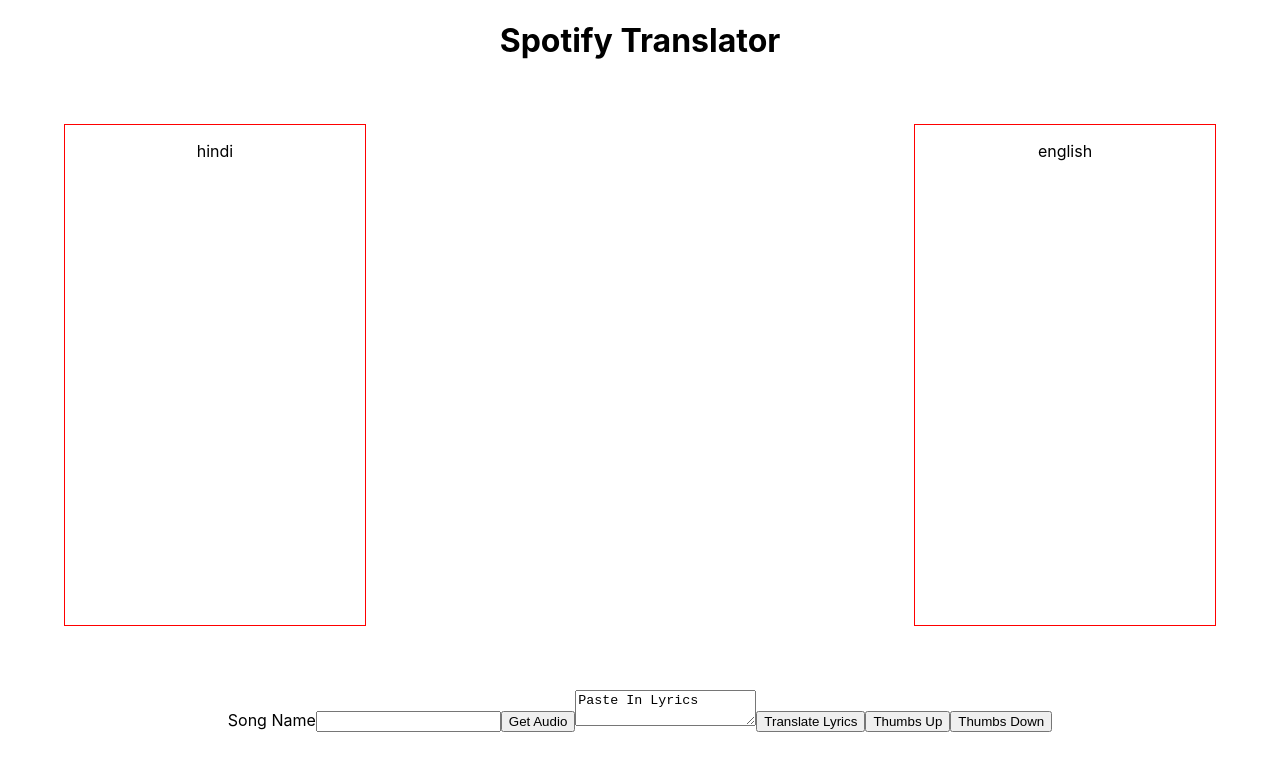
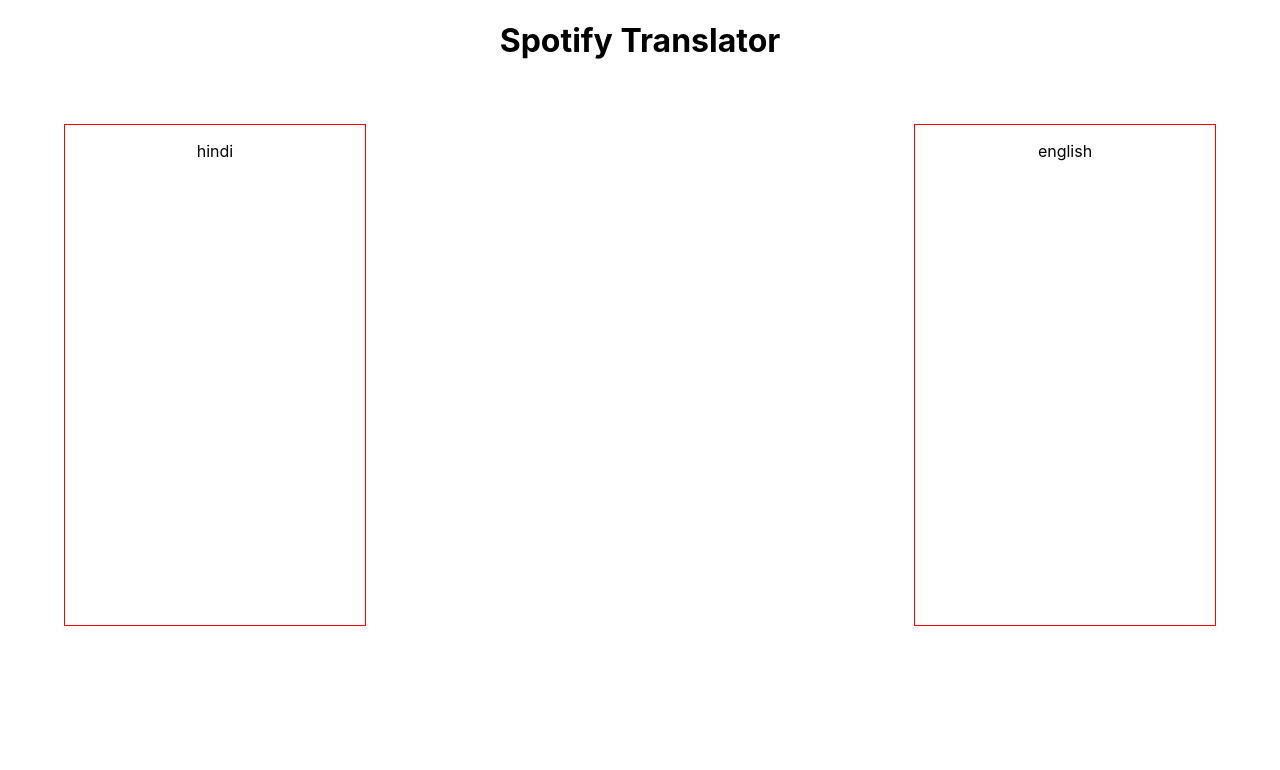
Before and after one commit to team-green-8-26/spotify-translator, a React (Create React App) app in the folder spotify-translator/: page / in a window 1280 px wide. Shown: the top 770 px of the page. Built offline with nearby package versions, Linux system fonts and the light colour scheme; the HTML template or start-up script is replaced by a standard one.

Commit message:
Delete sample API interactions

```diff
--- a/spotify-translator/src/components/BodyContainer.jsx
+++ b/spotify-translator/src/components/BodyContainer.jsx
@@ -5,13 +5,10 @@
 
 function BodyContainer(){
     return (
-        <>
-            <div className='body-container'>
-                <LyricsContainer language={"hindi"}/>
-                <LyricsContainer language={"english"}/>
-            </div>
-            <SampleAPIInteractions />
-        </>
+        <div className='body-container'>
+            <LyricsContainer language={"hindi"}/>
+            <LyricsContainer language={"english"}/>
+        </div>
     )
 }
 
--- a/spotify-translator/src/components/SampleAPIInteractions.jsx
+++ /dev/null
@@ -1,15 +0,0 @@
-import React from 'react';
-
-export default function SampleAPIInteractions() {
-    return <ls>
-        <label for="songname">Song Name</label>
-        <input type="text" id="songname"></input>
-        <button>Get Audio</button>
-
-        <textarea>Paste In Lyrics</textarea>
-        <button>Translate Lyrics</button>
-
-        <button>Thumbs Up</button>
-        <button>Thumbs Down</button>
-    </ls>
-}
```
